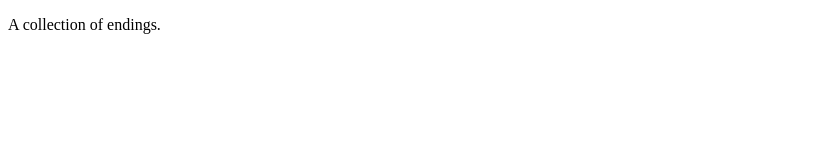
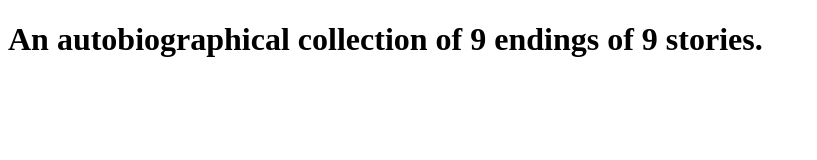
Before and after one commit to rynmurdock/Morbidity-Mortality, a plain HTML site: page index.html in a window 1280 px wide. Shown: the whole page, without its empty margins (0-817 px from the left). Drawn offline with Linux system fonts and the light colour scheme.

Commit message:
Update index.html

```diff
--- a/index.html
+++ b/index.html
@@ -4,6 +4,6 @@
     <title>Morbidity-Mortality</title>
   </head>
   <body>
-    <p>A collection of endings.</p>
+    <h1>An autobiographical collection of 9 endings of 9 stories.</h1>
   </body>
 </html>
```
